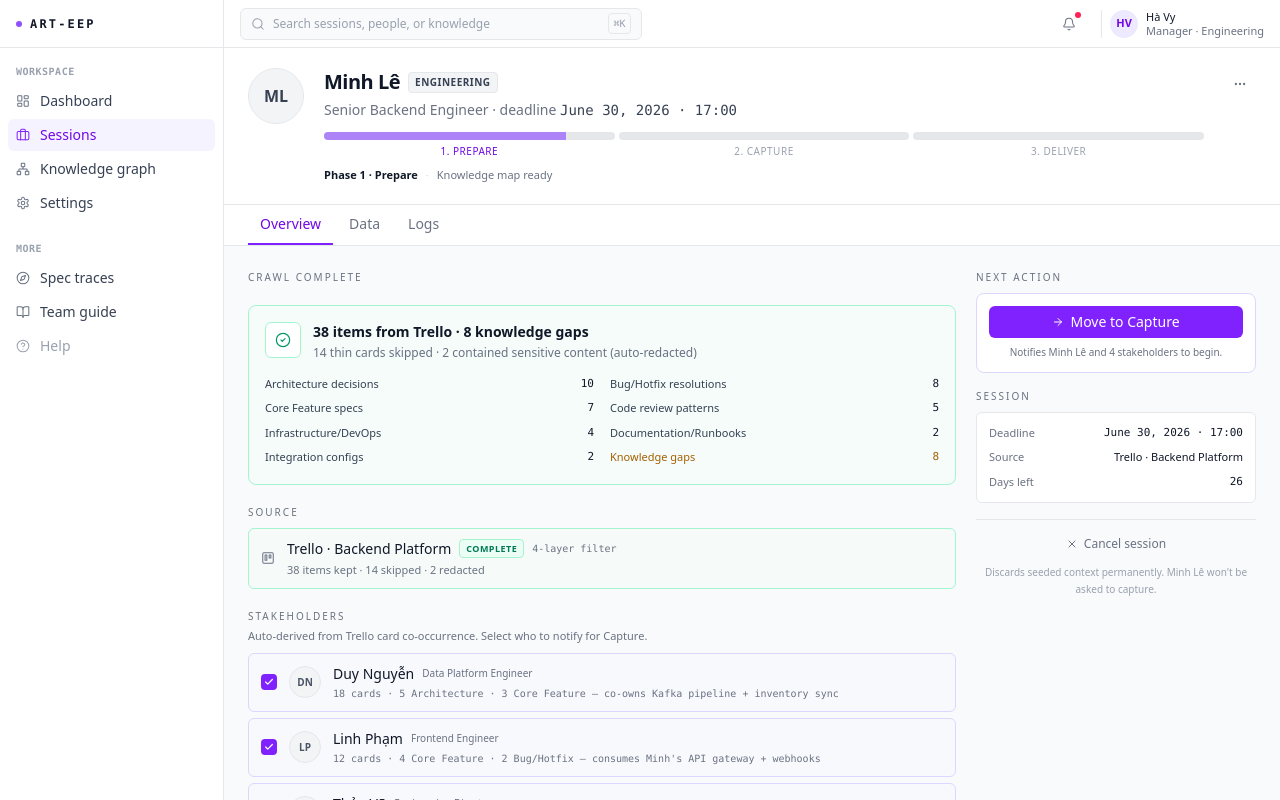
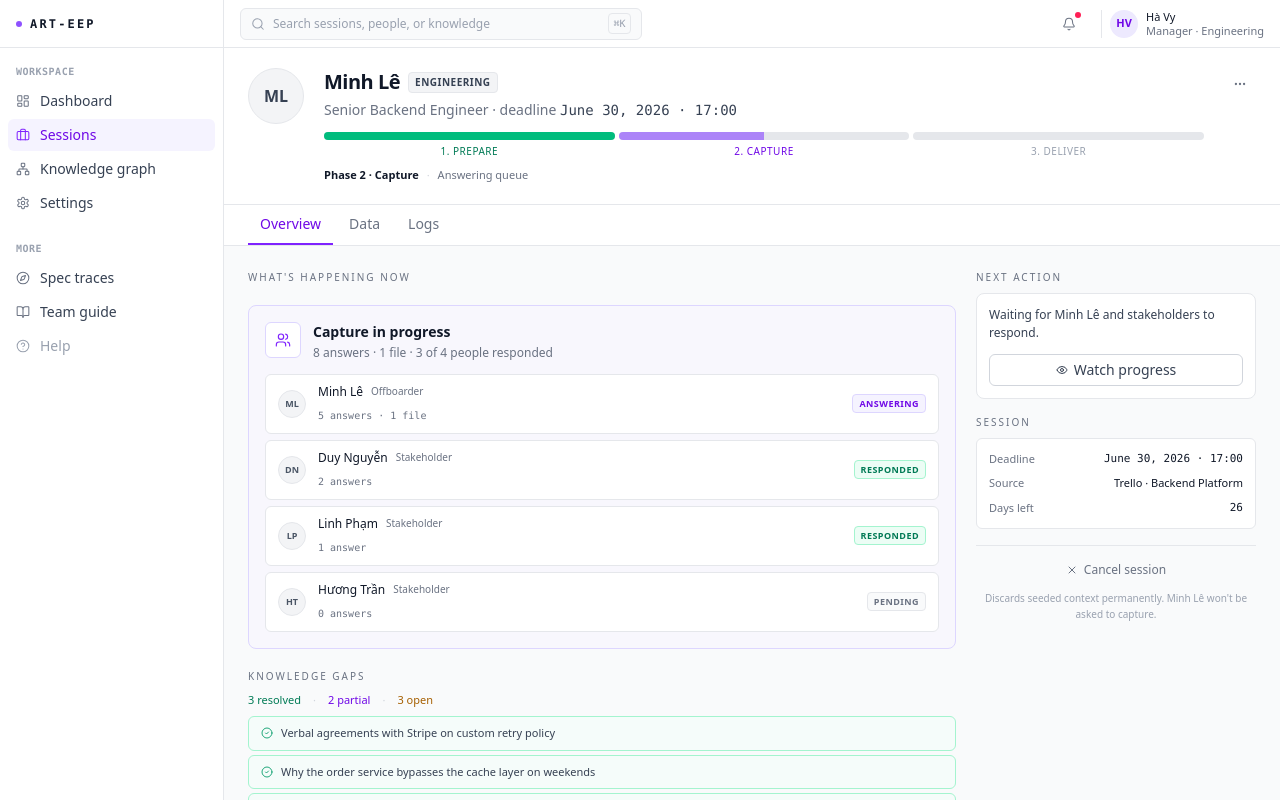
Before and after one commit to BuiDoanKhanhAnPrecioFishbone/esb-mockup, a Next.js app: page /session/minh-le in a window 1280 px wide. Shown: the top 800 px of the page. Built offline with nearby package versions, Linux system fonts and the light colour scheme.

Commit message:
feat(session): add Capture stage (subStages 4-5) — respondent progress, gap status, activity logs, default subStageId 5

```diff
--- a/components/mockups/session-command-view.jsx
+++ b/components/mockups/session-command-view.jsx
@@ -4,7 +4,7 @@ import React from "react";
 import Link from "next/link";
 import {
   ChevronLeft, ChevronRight, X,
-  FileText, Database, Eye,
+  FileText, Database, Eye, Users,
   AlertTriangle, AlertOctagon, Clock, CheckCircle2, Loader2,
   ArrowRight, MoreHorizontal, Trello,
   UploadCloud, History,
@@ -13,7 +13,8 @@ import {
 
 const FLOW = [
   { id: "ml-seeding",  label: "Minh Lê · Seeding",      trigger: "Phase 1 · Prepare · seeding from Trello (loading state)." },
-  { id: "ml-scope",    label: "Minh Lê · Review scope",  trigger: "Phase 1 · Prepare · review crawl results and confirm stakeholders." },
+  { id: "ml-scope",    label: "Minh Lê · Review scope",  trigger: "Phase 1 · Prepare · crawl complete — review results and confirm stakeholders." },
+  { id: "ml-capture",  label: "Minh Lê · Capture",       trigger: "Phase 2 · Capture · waiting for Minh Lê and stakeholders." },
 ];
 
 const LIFECYCLE_PHASES = [
@@ -47,10 +48,12 @@ function getSubStage(subStageId) {
 const SESSIONS = {
   ml: {
     urlSlug: "minh-le", offboarder: "Minh Lê", role: "Senior Backend Engineer",
-    dept: "Engineering", initials: "ML", subStageId: 3, daysLeft: 26,
+    dept: "Engineering", initials: "ML", subStageId: 5, daysLeft: 26,
     deadline: "June 30, 2026 · 17:00",
   },
 };
+
+/* ─── Mock data · Prepare ──────────────────────────────────────── */
 
 const CRAWL_SUMMARY = { totalKept: 38, thinSkipped: 14, redacted: 2, gaps: 8 };
 
@@ -84,6 +87,28 @@ const STAKEHOLDERS = [
   { id: "tung",  name: "Tùng Đặng",    role: "Product Manager",        cards: 4,  detail: "2 Core Feature · 1 Architecture — prioritized inventory sync + export",  defaultChecked: false },
 ];
 
+/* ─── Mock data · Capture ──────────────────────────────────────── */
+
+const CAPTURE_RESPONDENTS = [
+  { name: "Minh Lê",     role: "Offboarder",   answers: 5, files: 1, status: "active" },
+  { name: "Duy Nguyễn",  role: "Stakeholder",  answers: 2, files: 0, status: "responded" },
+  { name: "Linh Phạm",   role: "Stakeholder",  answers: 1, files: 0, status: "responded" },
+  { name: "Hương Trần",  role: "Stakeholder",  answers: 0, files: 0, status: "pending" },
+];
+
+const CAPTURE_GAPS = [
+  { text: "Verbal agreements with Stripe on custom retry policy", status: "resolved" },
+  { text: "Why the order service bypasses the cache layer on weekends", status: "resolved" },
+  { text: "Undocumented manual step in the SAP reconciliation flow", status: "resolved" },
+  { text: "Performance tuning tricks for the Kafka consumer group", status: "partial" },
+  { text: "Context behind the inventory service's 3-second timeout", status: "partial" },
+  { text: "Cross-team API contract with the Data Platform team", status: "open" },
+  { text: "Rationale for the tech debt items deferred from Q1", status: "open" },
+  { text: "On-call war stories — recurring false-positive alerts and their workarounds", status: "open" },
+];
+
+/* ─── Mock data · Logs ─────────────────────────────────────────── */
+
 const LOGS_SEEDING = [
   { ts: "14:36:24", actor: "Worker Agent",  text: "Trello board 'Backend Platform' scan complete · 24 cards kept · 11 thin skipped · 0 redacted" },
   { ts: "14:35:00", actor: "Planner Agent", text: "Applied 4-layer hard-filter to Minh Lê's Trello board" },
@@ -104,6 +129,24 @@ const LOGS_SCOPE = [
   { ts: "14:32:08", actor: "Hà Vy",         text: "Started handover session for Minh Lê · Senior Backend Engineer · last day Jul 4" },
 ];
 
+const LOGS_CAPTURE = [
+  { ts: "16:22:10", actor: "Minh Lê",       text: "Answered 'Undocumented manual step in the SAP reconciliation flow'" },
+  { ts: "16:15:45", actor: "Linh Phạm",     text: "Accepted Minh Lê's answer on 'Webhook delivery guarantee system'" },
+  { ts: "16:04:33", actor: "Duy Nguyễn",    text: "Answered 'Performance tuning tricks for the Kafka consumer group'" },
+  { ts: "15:51:20", actor: "Minh Lê",       text: "Uploaded architecture-decisions-2026.pdf" },
+  { ts: "15:42:08", actor: "Duy Nguyễn",    text: "Answered 'Cross-team API contract with the Data Platform team'" },
+  { ts: "15:30:15", actor: "Minh Lê",       text: "Answered 'Why the order service bypasses the cache layer on weekends'" },
+  { ts: "15:18:40", actor: "Minh Lê",       text: "Answered 'Verbal agreements with Stripe on custom retry policy'" },
+  { ts: "15:05:22", actor: "System",        text: "Minh Lê started answering · 14 questions in queue" },
+  { ts: "14:55:00", actor: "System",        text: "Notified Minh Lê and 4 stakeholders · Capture phase started" },
+  { ts: "14:50:30", actor: "System",        text: "Question queue seeded · 14 questions across 8 knowledge gaps" },
+  { ts: "14:48:12", actor: "Hà Vy",         text: "Confirmed 4 stakeholders · moved session to Capture" },
+  { ts: "14:41:03", actor: "System",        text: "Knowledge map ready · 8 gaps identified — topics with no Trello coverage" },
+  { ts: "14:40:18", actor: "Worker Agent",  text: "Sensitive-content check passed · 2 cards redacted (contained API keys in comments)" },
+  { ts: "14:38:44", actor: "Worker Agent",  text: "Trello scan complete · 38 kept · 14 skipped" },
+  { ts: "14:32:08", actor: "Hà Vy",         text: "Started handover session for Minh Lê · Senior Backend Engineer · last day Jul 4" },
+];
+
 const TABS = [
   { id: "overview", label: "Overview" },
   { id: "data",     label: "Data" },
@@ -119,11 +162,12 @@ export default function SessionCommandView({ embedded = false, view = "ml-overvi
     const parts = view.split("-");
     const sessKey = parts[0] || "ml";
     const rawTab = parts[1] || "overview";
-    const isScope = rawTab === "scope";
     const activeTab = ["data", "logs"].includes(rawTab) ? rawTab : "overview";
     const session = SESSIONS[sessKey];
     if (!session) return null;
-    const sessionForView = isScope ? { ...session, subStageId: 3 } : session;
+    let sessionForView = session;
+    if (rawTab === "scope") sessionForView = { ...session, subStageId: 3 };
+    if (rawTab === "capture") sessionForView = { ...session, subStageId: 5 };
     return <CommandView session={sessionForView} activeTab={activeTab} />;
   }
   const step = FLOW[stepIdx];
@@ -164,14 +208,12 @@ function FooterNav({ stepIdx, step, onChange }) {
   return (
     <footer className="bg-white border-t border-gray-200 px-5 py-2.5 flex items-center justify-between sticky bottom-0 z-20">
       <button onClick={() => !atFirst && onChange(stepIdx - 1)} disabled={atFirst}
-        className={`h-8 px-3 rounded-md text-sm font-medium inline-flex items-center gap-1.5 transition-colors focus:outline-none focus:ring-2 focus:ring-violet-500/20 ${
-          atFirst ? "text-gray-300 cursor-not-allowed" : "text-gray-700 hover:bg-gray-100"}`}>
+        className={`h-8 px-3 rounded-md text-sm font-medium inline-flex items-center gap-1.5 transition-colors focus:outline-none focus:ring-2 focus:ring-violet-500/20 ${atFirst ? "text-gray-300 cursor-not-allowed" : "text-gray-700 hover:bg-gray-100"}`}>
         <ChevronLeft className="w-3.5 h-3.5" /> Previous
       </button>
       <div className="hidden sm:block text-[11px] text-gray-500 max-w-md text-center truncate px-3">{step.trigger}</div>
       <button onClick={() => !atLast && onChange(stepIdx + 1)} disabled={atLast}
-        className={`h-8 px-3 rounded-md text-sm font-medium inline-flex items-center gap-1.5 transition-colors focus:outline-none focus:ring-2 focus:ring-violet-500/30 ${
-          atLast ? "bg-gray-100 text-gray-400 cursor-not-allowed" : "bg-violet-600 hover:bg-violet-700 text-white"}`}>
+        className={`h-8 px-3 rounded-md text-sm font-medium inline-flex items-center gap-1.5 transition-colors focus:outline-none focus:ring-2 focus:ring-violet-500/30 ${atLast ? "bg-gray-100 text-gray-400 cursor-not-allowed" : "bg-violet-600 hover:bg-violet-700 text-white"}`}>
         Next <ChevronRight className="w-3.5 h-3.5" />
       </button>
     </footer>
@@ -180,7 +222,8 @@ function FooterNav({ stepIdx, step, onChange }) {
 
 function StepRenderer({ id }) {
   if (id === "ml-seeding") return <CommandView session={{ ...SESSIONS.ml, subStageId: 2 }} activeTab="overview" />;
-  if (id === "ml-scope")   return <CommandView session={SESSIONS.ml} activeTab="overview" />;
+  if (id === "ml-scope")   return <CommandView session={{ ...SESSIONS.ml, subStageId: 3 }} activeTab="overview" />;
+  if (id === "ml-capture") return <CommandView session={{ ...SESSIONS.ml, subStageId: 5 }} activeTab="overview" />;
   return null;
 }
 
@@ -192,8 +235,8 @@ function CommandView({ session, activeTab }) {
       <div className="grid grid-cols-[1fr_280px] gap-5 p-6">
         <div className="min-w-0">
           {activeTab === "overview" && <OverviewTab session={session} />}
-          {activeTab === "data"     && <DataTab session={session} />}
-          {activeTab === "logs"     && <LogsTab session={session} />}
+          {activeTab === "data" && <DataTab session={session} />}
+          {activeTab === "logs" && <LogsTab session={session} />}
         </div>
         <ActionSidebar session={session} />
       </div>
@@ -269,6 +312,7 @@ function TabBar({ session, activeTab }) {
 function OverviewTab({ session }) {
   if (session.subStageId === 2) return <OverviewSeeding session={session} />;
   if (session.subStageId === 3) return <OverviewScope session={session} />;
+  if (session.subStageId >= 4 && session.subStageId <= 5) return <OverviewCapture session={session} />;
   return null;
 }
 
@@ -334,6 +378,77 @@ function OverviewScope({ session }) {
   );
 }
 
+function OverviewCapture({ session }) {
+  const totalAnswers = CAPTURE_RESPONDENTS.reduce((s, r) => s + r.answers, 0);
+  const totalFiles = CAPTURE_RESPONDENTS.reduce((s, r) => s + r.files, 0);
+  const gapsResolved = CAPTURE_GAPS.filter((g) => g.status === "resolved").length;
+  const gapsPartial = CAPTURE_GAPS.filter((g) => g.status === "partial").length;
+  const gapsOpen = CAPTURE_GAPS.filter((g) => g.status === "open").length;
+  const respondedCount = CAPTURE_RESPONDENTS.filter((r) => r.status !== "pending").length;
+  return (
+    <div className="space-y-5">
+      <SectionLabel>What's happening now</SectionLabel>
+      <article className="rounded-lg border border-violet-200 bg-violet-50/40 p-4">
+        <div className="flex items-start gap-3 mb-3">
+          <div className="w-9 h-9 rounded-md bg-white border border-violet-200 flex items-center justify-center shrink-0"><Users className="w-4 h-4 text-violet-600" strokeWidth={1.75} /></div>
+          <div className="flex-1 min-w-0">
+            <h3 className="text-sm font-semibold text-gray-900">Capture in progress</h3>
+            <p className="text-[12px] text-gray-500 mt-0.5">{totalAnswers} answers · {totalFiles} file · {respondedCount} of {CAPTURE_RESPONDENTS.length} people responded</p>
+          </div>
+        </div>
+        <div className="space-y-1.5 mt-2">
+          {CAPTURE_RESPONDENTS.map((r) => {
+            const initials = r.name.split(" ").map((w) => w[0]).join("").slice(0, 2).toUpperCase();
+            const statusCfg = {
+              active:    { badge: "bg-violet-50 border-violet-200 text-violet-700", label: "Answering" },
+              responded: { badge: "bg-emerald-50 border-emerald-200 text-emerald-700", label: "Responded" },
+              pending:   { badge: "bg-gray-50 border-gray-200 text-gray-500", label: "Pending" },
+            }[r.status];
+            return (
+              <div key={r.name} className="flex items-center gap-3 rounded-md border border-gray-200 bg-white px-3 py-2">
+                <div className="w-7 h-7 rounded-full bg-gray-100 border border-gray-200 text-gray-600 text-[9px] font-semibold inline-flex items-center justify-center shrink-0">{initials}</div>
+                <div className="flex-1 min-w-0">
+                  <div className="flex items-center gap-2">
+                    <span className="text-[12px] font-medium text-gray-900">{r.name}</span>
+                    <span className="text-[10px] text-gray-500">{r.role}</span>
+                  </div>
+                  <span className="text-[10px] text-gray-500" style={{ fontFamily: "ui-monospace, Menlo, monospace" }}>{r.answers} answer{r.answers !== 1 ? "s" : ""}{r.files > 0 ? ` · ${r.files} file` : ""}</span>
+                </div>
+                <span className={`text-[9px] px-1.5 py-0.5 rounded uppercase tracking-wider font-semibold border ${statusCfg.badge}`}>{statusCfg.label}</span>
+              </div>
+            );
+          })}
+        </div>
+      </article>
+      <div>
+        <SectionLabel>Knowledge gaps</SectionLabel>
+        <div className="flex items-center gap-3 mt-2 mb-2 text-[11px]">
+          <span className="text-emerald-700 font-medium">{gapsResolved} resolved</span>
+          <span className="text-gray-300">·</span>
+          <span className="text-violet-700 font-medium">{gapsPartial} partial</span>
+          <span className="text-gray-300">·</span>
+          <span className="text-yellow-700 font-medium">{gapsOpen} open</span>
+        </div>
+        <div className="space-y-1">
+          {CAPTURE_GAPS.map((gap) => {
+            const cfg = {
+              resolved: { border: "border-emerald-200", bg: "bg-emerald-50/30", icon: <CheckCircle2 className="w-3 h-3 text-emerald-600 shrink-0" strokeWidth={1.75} />, text: "text-gray-700" },
+              partial:  { border: "border-violet-200", bg: "bg-violet-50/20", icon: <Loader2 className="w-3 h-3 text-violet-600 shrink-0" strokeWidth={1.75} />, text: "text-gray-700" },
+              open:     { border: "border-yellow-200", bg: "bg-yellow-50/30", icon: <AlertTriangle className="w-3 h-3 text-yellow-600 shrink-0" strokeWidth={1.75} />, text: "text-gray-700" },
+            }[gap.status];
+            return (
+              <div key={gap.text} className={`flex items-center gap-2 rounded-md border ${cfg.border} ${cfg.bg} px-3 py-2`}>
+                {cfg.icon}
+                <span className={`text-[11px] ${cfg.text}`}>{gap.text}</span>
+              </div>
+            );
+          })}
+        </div>
+      </div>
+    </div>
+  );
+}
+
 function StakeholderRow({ stakeholder, isChecked, onToggle }) {
   const s = stakeholder;
   const initials = s.name.split(" ").map((w) => w[0]).join("").slice(0, 2).toUpperCase();
@@ -351,6 +466,7 @@ function StakeholderRow({ stakeholder, isChecked, onToggle }) {
 
 function DataTab({ session }) {
   const isSeeding = session.subStageId === 2;
+  const isCapture = session.subStageId >= 4 && session.subStageId <= 5;
   return (
     <div className="space-y-5">
       <div><SectionLabel>Source</SectionLabel>
@@ -366,7 +482,14 @@ function DataTab({ session }) {
             <div className="mt-2 space-y-2">{CRAWL_CATEGORIES.map((cat) => (<CategoryGroup key={cat.label} category={cat} />))}</div>
           </div>
           <div><SectionLabel>Knowledge gaps</SectionLabel>
-            <div className="mt-2 space-y-1">{KNOWLEDGE_GAPS.map((gap) => (<div key={gap} className="flex items-center gap-2 rounded-md border border-yellow-200 bg-yellow-50/30 px-3 py-2"><AlertTriangle className="w-3 h-3 text-yellow-600 shrink-0" strokeWidth={1.75} /><span className="text-[11px] text-gray-700">{gap}</span></div>))}</div>
+            <div className="mt-2 space-y-1">{isCapture ? (
+              CAPTURE_GAPS.map((gap) => {
+                const cfg = { resolved: { b: "border-emerald-200", bg: "bg-emerald-50/30", ic: <CheckCircle2 className="w-3 h-3 text-emerald-600 shrink-0" strokeWidth={1.75} /> }, partial: { b: "border-violet-200", bg: "bg-violet-50/20", ic: <Loader2 className="w-3 h-3 text-violet-600 shrink-0" strokeWidth={1.75} /> }, open: { b: "border-yellow-200", bg: "bg-yellow-50/30", ic: <AlertTriangle className="w-3 h-3 text-yellow-600 shrink-0" strokeWidth={1.75} /> } }[gap.status];
+                return (<div key={gap.text} className={`flex items-center gap-2 rounded-md border ${cfg.b} ${cfg.bg} px-3 py-2`}>{cfg.ic}<span className="text-[11px] text-gray-700">{gap.text}</span></div>);
+              })
+            ) : (
+              KNOWLEDGE_GAPS.map((gap) => (<div key={gap} className="flex items-center gap-2 rounded-md border border-yellow-200 bg-yellow-50/30 px-3 py-2"><AlertTriangle className="w-3 h-3 text-yellow-600 shrink-0" strokeWidth={1.75} /><span className="text-[11px] text-gray-700">{gap}</span></div>))
+            )}</div>
           </div>
         </>
       )}
@@ -391,22 +514,25 @@ function CategoryGroup({ category }) {
 }
 
 function LogsTab({ session }) {
-  const entries = session.subStageId === 3 ? LOGS_SCOPE : LOGS_SEEDING;
+  const entries = session.subStageId >= 4 ? LOGS_CAPTURE : session.subStageId === 3 ? LOGS_SCOPE : LOGS_SEEDING;
   return (
     <div className="space-y-3"><SectionLabel>Activity log</SectionLabel>
-      <div className="rounded-lg border border-gray-200 bg-white overflow-hidden">{entries.map((entry, i) => (<ActivityEntry key={entry.ts} ts={entry.ts} actor={entry.actor} text={entry.text} last={i === entries.length - 1} />))}</div>
+      <div className="rounded-lg border border-gray-200 bg-white overflow-hidden">{entries.map((entry, i) => (<ActivityEntry key={`${entry.ts}-${i}`} ts={entry.ts} actor={entry.actor} text={entry.text} last={i === entries.length - 1} />))}</div>
     </div>
   );
 }
 
 function ActionSidebar({ session }) {
-  const isSeeding = session.subStageId === 2, isScope = session.subStageId === 3;
+  const isSeeding = session.subStageId === 2;
+  const isScope = session.subStageId === 3;
+  const isCapture = session.subStageId >= 4 && session.subStageId <= 5;
   const confirmedCount = STAKEHOLDERS.filter((s) => s.defaultChecked).length;
   return (
     <aside className="space-y-4">
       <div><SectionLabel>Next action</SectionLabel>
         {isSeeding && (<article className="rounded-lg border border-gray-200 bg-white p-3 mt-2"><p className="text-[12px] text-gray-700 mb-3">Scanning — nothing needed from you yet.</p><button className="w-full h-8 rounded-md border border-gray-300 bg-white hover:bg-gray-50 text-gray-700 text-sm font-medium inline-flex items-center justify-center gap-1.5 transition-colors focus:outline-none focus:ring-2 focus:ring-violet-500/20"><Eye className="w-3 h-3" /> Watch progress</button></article>)}
         {isScope && (<article className="rounded-lg border border-violet-200 bg-white p-3 mt-2"><button className="w-full h-8 rounded-md bg-violet-600 hover:bg-violet-700 text-white text-sm font-medium inline-flex items-center justify-center gap-1.5 transition-colors focus:outline-none focus:ring-2 focus:ring-violet-500/30"><ArrowRight className="w-3 h-3" /> Move to Capture</button><p className="text-[10px] text-gray-500 text-center mt-1.5 leading-relaxed">Notifies {session.offboarder} and {confirmedCount} stakeholder{confirmedCount !== 1 ? "s" : ""} to begin.</p></article>)}
+        {isCapture && (<article className="rounded-lg border border-gray-200 bg-white p-3 mt-2"><p className="text-[12px] text-gray-700 mb-3">Waiting for {session.offboarder} and stakeholders to respond.</p><button className="w-full h-8 rounded-md border border-gray-300 bg-white hover:bg-gray-50 text-gray-700 text-sm font-medium inline-flex items-center justify-center gap-1.5 transition-colors focus:outline-none focus:ring-2 focus:ring-violet-500/20"><Eye className="w-3 h-3" /> Watch progress</button></article>)}
       </div>
       <div><SectionLabel>Session</SectionLabel>
         <div className="rounded-md border border-gray-200 bg-white p-3 mt-2 space-y-2 text-[11px]"><InfoRow label="Deadline" value={session.deadline} mono /><InfoRow label="Source" value="Trello · Backend Platform" /><InfoRow label="Days left" value={`${session.daysLeft}`} mono /></div>
```
